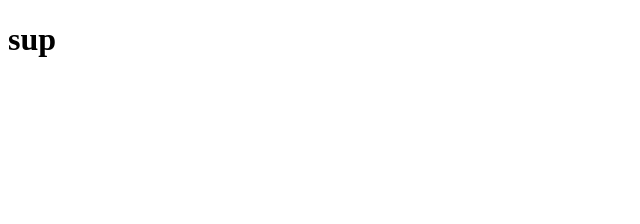
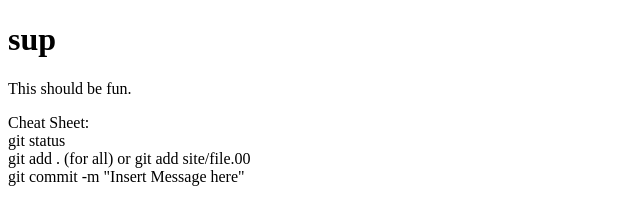
Before and after one commit to tafferling/coursera-test, a plain HTML site: page site/index.html in a window 1280 px wide. Shown: the whole page, without its empty margins (0-640 px from the left). Drawn offline with Linux system fonts and the light colour scheme.

Commit message:
There we go.

```diff
--- a/site/index.html
+++ b/site/index.html
@@ -5,5 +5,10 @@
 </head>
 <body>
 <h1>sup</h1>
+<p>This should be fun.</p>
+<p>Cheat Sheet:<br>
+git status<br>
+git add . (for all) or git add site/file.00<br>
+git commit -m "Insert Message here"
 </body>
 </html>
```
